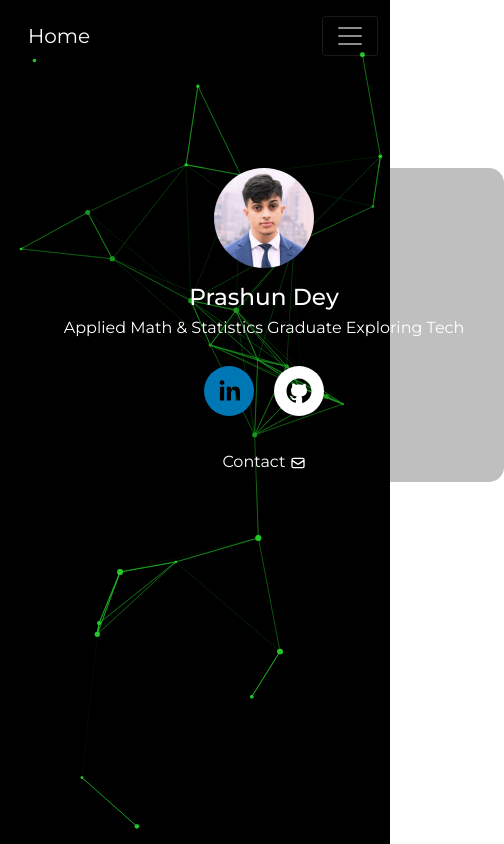
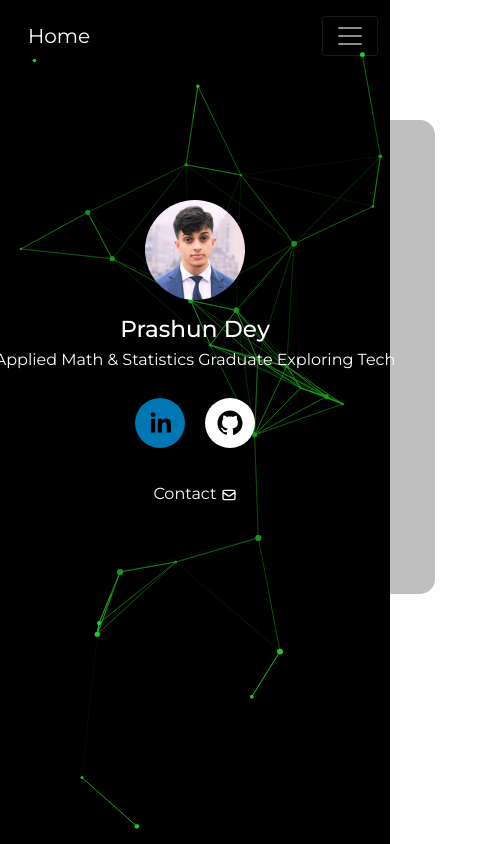
Before and after one commit to prashundey/options-app, a React (Create React App) app: page / in a window 390 px wide. Shown: the whole page, 504 px wide, since content can reach past the window. Built offline with nearby package versions, Linux system fonts and the light colour scheme.

Commit message:
Added Reset Feature onto Option pricer page

```diff
--- a/src/components/options/SearchComponent.tsx
+++ b/src/components/options/SearchComponent.tsx
@@ -2,6 +2,7 @@ import React, { } from 'react'
 import { Badge, Button, Col, Container, Form, Row } from 'react-bootstrap';
 import OptionsDataService from '../../api/OptionsDataService'
 import { Contract } from './contract/ContractComponent';
+import { GrRefresh } from "react-icons/gr";
 import "./SearchComponent.css";
 
 interface stockIdenity {
@@ -90,13 +91,20 @@ export class SearchComponent extends React.Component<{}, state> {
 
     submitForm = (e: any) => {
         e.preventDefault();
+        if (this.state.picked === true) {
+            this.setState({
+                picked: false
+            })
+        }
 
+        else {
             this.setState({
                 expirationDate: e.target.form.date.value,
                 strike: e.target.form.strike.value,
                 type: e.target.form.type.value,
                 picked: true
             })
+        }
     }
 
     onFocus = (e: any) => {
@@ -118,7 +126,7 @@ export class SearchComponent extends React.Component<{}, state> {
                             <Col className="search-form-col" xs={8} md={6}>
                                 <Form.Control className="search-bar" placeholder="Search Stock Ticker" aria-label="ticker" id="ticker" name="ticker"
                                     onChange={this.onInputChange}
-                                    onFocus={this.onFocus}/>
+                                    onFocus={this.onFocus} />
                                 <div className="list-group" id="suggestions">
                                     {this.state.suggestions.map((stock, index) => {
                                         return (
@@ -174,7 +182,9 @@ export class SearchComponent extends React.Component<{}, state> {
 
                         <Row className="search-form-row">
                             <Col className="search-form-col" xs={6} md={6}>
-                                <Button type="submit" className="btn submit" onClick={this.submitForm}>Find</Button>
+                                <Button type="submit" className="btn submit" onClick={this.submitForm}>
+                                    { (this.state.picked === false) ? "Search" : "Reset"}
+                                </Button>
                             </Col>
                         </Row>
 
--- a/src/components/personal/PersonalApp.jsx
+++ b/src/components/personal/PersonalApp.jsx
@@ -6,9 +6,7 @@ export class PersonalApp extends React.Component {
   render() {
     return (
       <div>
-        <Container>
-          <ProfileCard/>
-        </Container>
+        <ProfileCard/>
       </div>
     );
   }
--- a/src/components/personal/profile/ProfileCard.css
+++ b/src/components/personal/profile/ProfileCard.css
@@ -3,8 +3,8 @@
     color: white;
 }
 .profile-card {
-    margin-top: 3rem;
-    margin-right: 3rem;
+    padding-top: 5rem;
+    padding-bottom: 5rem;
     border: none;
     position: absolute;
     overflow: hidden;
--- a/src/components/personal/profile/ProfileCard.tsx
+++ b/src/components/personal/profile/ProfileCard.tsx
@@ -11,7 +11,6 @@ export class ProfileCard extends React.Component {
         return (
             <div className="container mt-5">
                 <div className="row d-flex justify-content-center">
-                    <div className="col-md-7">
                         <div className="profile-card">
                             <div className="text-center">
                                 <img src={pic} width="100" className="rounded-circle" />
@@ -39,7 +38,7 @@ export class ProfileCard extends React.Component {
                             </div>
 
                         </div>
-                    </div>
+
                 </div>
             </div>
         )
```
Lines whose indentation alone changed are shown as unchanged.
